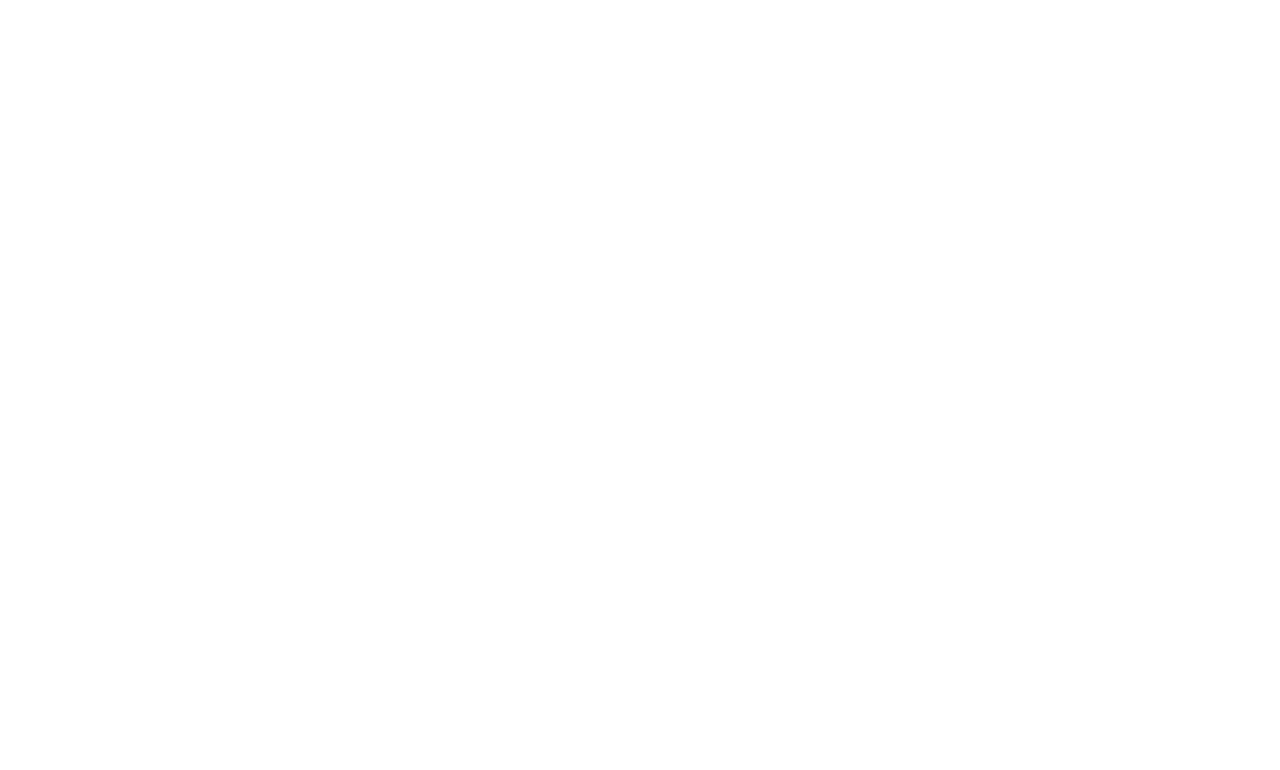
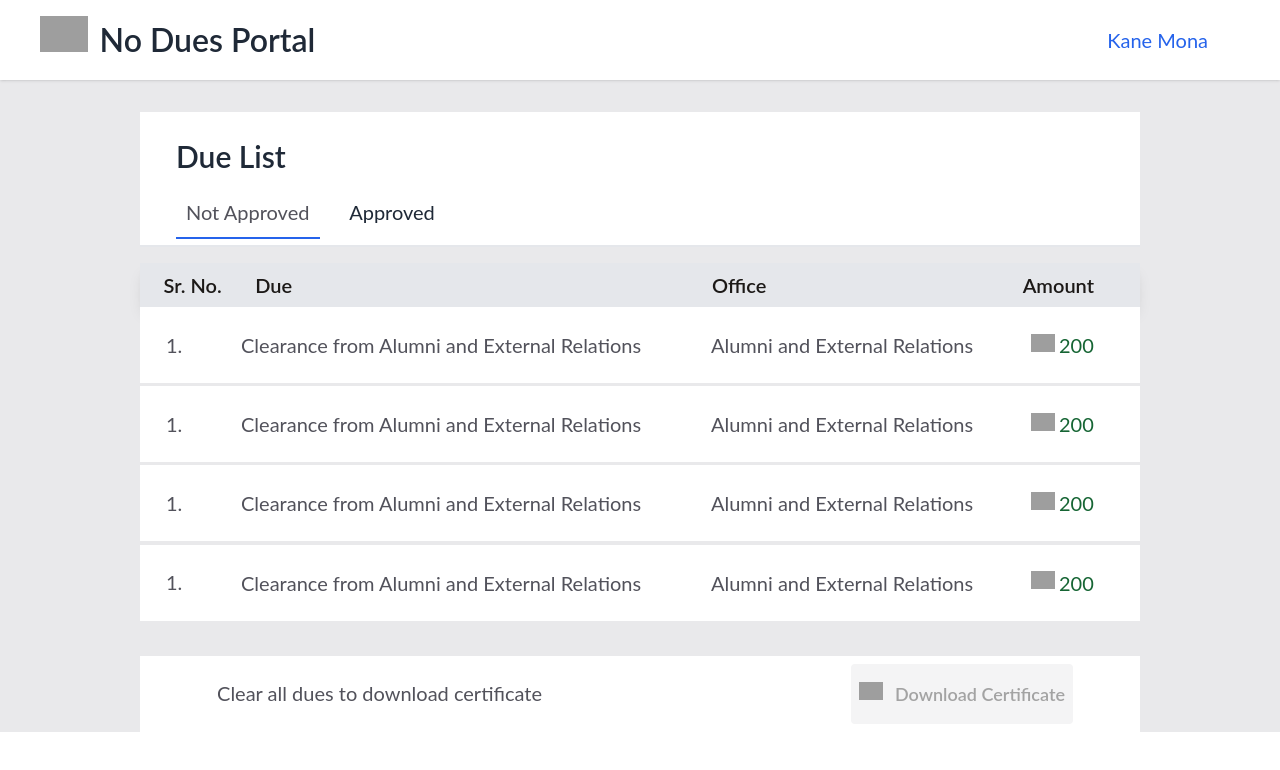
Before and after one commit to swciitg/No-Dues-2024, a React (Create React App) app in the folder frontend/: page /test/nodues/duelist/student in a window 1280 px wide. Before the commit this address had no page. Shown: the top 770 px of the page. Built offline with nearby package versions, Linux system fonts and the light colour scheme; grey boxes are pictures that could not be loaded.

Commit message:
frontend_merge

```diff
--- a/frontend/src/App.js
+++ b/frontend/src/App.js
@@ -1,8 +1,9 @@
 import { BrowserRouter, Route, Routes } from "react-router-dom";
 //import Login from "./pages/login";
-import StudentDashboard from "./pages/studentDashboard"
+import StudentDashboard from "./pages/student/studentDashboard"
 //import RedirectComponent from "./pages/loading";
-import DueList from "./pages/DueListScreen";
+import DueList_Admin from "./pages/admin/DueList_Admin";
+import DueList_Student from "./pages/student/DueList_Student";
 function App() {
   // const url=
 
@@ -15,9 +16,9 @@
 
     {/* <StudentDashboard/> */}
     <Route path='/dashboard' element={<StudentDashboard/>}></Route>
-    <Route path='/duelist' element={<DueList/>}></Route>
+    <Route path='/duelist/admin' element={<DueList_Admin/>}></Route>
+    <Route path='/duelist/student' element={<DueList_Student/>}></Route>
     </Routes></BrowserRouter>
-
   );
 }
 
--- a/frontend/src/components/admin/DueListAdmin/DueListTableRows.js
+++ b/frontend/src/components/admin/DueListAdmin/DueListTableRows.js
@@ -54,7 +54,7 @@
             <span className="flex"> <img src='currency_rupee (1).png'></img>
               <p>{item.amount}</p></span>
 
-            <button className="bg-blue-500 hover:bg-blue-700 text-white font-bold py-2 px-4 rounded-lg md:w-32 mr-8">
+            <button className="bg-blue-500 hover:bg-blue-700 w-fit text-white font-bold py-2 px-2 rounded-lg mr-2">
               Approve
             </button>
           </div>
--- /dev/null
+++ b/frontend/src/components/student/duelist/DueListFooter.js
@@ -0,0 +1,26 @@
+import React from "react";
+
+const DueListFooter = () => {
+  return (
+    <div className="flex justify-center">
+      <div className="w-[1000px] h-[76px] p-4 bg-white justify-center items-center flex">
+        {/* <div className="w-[93px] h-11 p-2.5" /> */}
+        <div className="w-[644px] p-2.5 justify-center items-center gap-2.5 flex">
+          <div className="w-[624px] text-zinc-600 text-xl font-normal font-['Lato'] leading-tight">
+            Clear all dues to download certificate
+          </div>
+        </div>
+        <div className="bg-zinc-100 rounded flex items-center justify-center px-2 gap-3">
+          <div className="w-6 h-6 relative">
+            <img src="Arrow Download.png" alt="" />
+          </div>
+          <div className="text-neutral-400 text-lg font-semibold font-['Lato'] py-4">
+            Download Certificate
+          </div>
+        </div>
+      </div>
+    </div>
+  );
+};
+
+export default DueListFooter;
--- /dev/null
+++ b/frontend/src/components/student/duelist/DueListHeader.js
@@ -0,0 +1,31 @@
+import React from "react";
+
+const DueListHeader = () => {
+  return (
+    <div className="">
+      <div className="w-full h-[5rem] flex px-10 py-8 bg-white shadow justify-between items-center ">
+        <div className="justify-start items-center gap-3 flex">
+          <div className="w-[47.61px] h-12 relative">
+            <div className="w-[47.60px] h-12 left-[0.01px] top-[-0px] absolute">
+              <img src="IIT_Guwahati_Logo 1.png" alt="" />
+            </div>
+          </div>
+          <div className="text-gray-800 text-[32px] font-semibold font-['Lato'] leading-[37.33px]">
+            No Dues Portal
+          </div>
+        </div>
+        <div className="justify-start items-center gap-1 flex">
+          <div className="w-7 h-7 relative" />
+          <div className="justify-start items-center gap-2 flex">
+            <div className="text-blue-600 text-xl font-normal font-['Lato']">
+              Kane Mona
+            </div>
+          </div>
+          <div className="w-7 h-7 relative" />
+        </div>
+      </div>
+    </div>
+  );
+};
+
+export default DueListHeader;
--- /dev/null
+++ b/frontend/src/components/student/duelist/DueListTable.js
@@ -0,0 +1,59 @@
+import React from "react";
+import DueListTableRows from "./DueListTableRows";
+
+const DueListTable = () => {
+  return (
+    <div className="flex flex-col items-center justify-center py-[2rem]">
+      <div className="w-[1000px] flex h-[135px] pl-9 pr-4 pt-5 bg-white border-b-2 border-gray-200 flex-col justify-start items-start gap-2">
+        <div className="text-gray-800 text-[30px] font-semibold font-['Lato'] leading-[48px]">
+          Due List
+        </div>
+        <div className="justify-start items-start inline-flex">
+          <div className="flex-col justify-start items-start inline-flex">
+            <div className="px-2.5 py-3 justify-center items-center gap-2.5 inline-flex">
+              <div className="text-zinc-600 text-xl font-normal font-['Lato'] leading-tight">
+                Not Approved
+              </div>
+            </div>
+            <div className="w-36 h-0.5 relative bg-blue-600" />
+          </div>
+          <div className="flex-col justify-start items-start inline-flex">
+            <div className="px-2.5 py-3 justify-center items-center gap-2.5 inline-flex">
+              <div className="w-[124px] text-center text-gray-800 text-xl font-normal font-['Lato'] leading-tight">
+                Approved
+              </div>
+            </div>
+          </div>
+        </div>
+      </div>
+      <div className="w-[1000px] h-11 bg-gray-200 justify-start items-start flex mt-[1rem] shadow-lg">
+        <div className="w-[108px] h-11 p-2.5 justify-center items-center gap-2.5 flex">
+          <div className="text-stone-900 text-xl font-semibold font-['Lato'] leading-tight">
+            Sr. No.
+          </div>
+        </div>
+        <div className="w-[471px] h-11 p-2.5 justify-start items-center gap-2.5 flex">
+          <div className="text-stone-900 text-xl font-semibold font-['Lato'] leading-tight">
+            Due
+          </div>
+        </div>
+        <div className="w-80 h-11 p-2.5 justify-start items-center gap-2.5 flex">
+          <div className="text-stone-900 text-xl font-semibold font-['Lato'] leading-tight">
+            Office
+          </div>
+        </div>
+        <div className="p-2.5 flex-col justify-center items-start gap-2.5 flex">
+          <div className="justify-start items-center gap-3 flex">
+            <div className="text-stone-900 text-xl font-semibold font-['Lato'] leading-tight">
+              Amount
+            </div>
+            <div className="w-6 h-6 relative" />
+          </div>
+        </div>
+      </div>
+      <DueListTableRows />
+    </div>
+  );
+};
+
+export default DueListTable;
--- /dev/null
+++ b/frontend/src/components/student/duelist/DueListTableRows.js
@@ -0,0 +1,71 @@
+import React from "react";
+
+function DueListTableRows() {
+  const dataArray = [
+    {
+      id: 1,
+      title: "Clearance from Alumni and External Relations",
+      department: "Alumni and External Relations",
+      amount: 200,
+    },
+    {
+      id: 1,
+      title: "Clearance from Alumni and External Relations",
+      department: "Alumni and External Relations",
+      amount: 200,
+    },
+    {
+      id: 1,
+      title: "Clearance from Alumni and External Relations",
+      department: "Alumni and External Relations",
+      amount: 200,
+    },
+    {
+      id: 1,
+      title: "Clearance from Alumni and External Relations",
+      department: "Alumni and External Relations",
+      amount: 200,
+    },
+  ];
+
+  return (
+    <div>
+      {dataArray.map((item) => (
+        <div
+          key={item.id}
+          className="w-[1000px] h-[76px] p-4 bg-white justify-start items-start flex mb-[0.2rem]"
+        >
+          <div className="w-[93px] h-11 p-2.5 justify-center items-center gap-2.5 flex">
+            <div className="w-[55px] text-zinc-600 text-xl font-normal font-['Lato'] leading-tight">
+              {item.id}.
+            </div>
+          </div>
+          <div className="w-[470px] p-2.5 justify-center items-center gap-2.5 flex">
+            <div className="w-[450px] text-zinc-600 text-xl font-normal font-['Lato'] leading-tight">
+              {item.title}
+            </div>
+          </div>
+          <div className="w-80 p-2.5 justify-center items-center gap-2.5 flex">
+            <div className="w-[300px] text-zinc-600 text-xl font-normal font-['Lato'] leading-tight">
+              {item.department}
+            </div>
+          </div>
+          <div className="p-2.5 flex-col justify-start items-start gap-2.5 flex">
+            <div className="justify-start items-center gap-1 flex">
+              <div className="w-6 h-6 relative">
+                <div className="w-6 h-6 left-0 top-0 absolute">
+                  <img src="currency_rupee (1).png" alt="" />
+                </div>
+              </div>
+              <div className="w-20 text-green-800 text-xl font-normal font-['Lato'] leading-tight">
+                {item.amount}
+              </div>
+            </div>
+          </div>
+        </div>
+      ))}
+    </div>
+  );
+}
+
+export default DueListTableRows;
--- a/frontend/src/pages/DueListScreen.js
+++ /dev/null
@@ -1,15 +0,0 @@
-import React from "react";
-import DueListTable from "../components/admin/DueListAdmin/DueListTable";
-import DueListHeader from "../components/admin/DueListAdmin/DueListHeader";
-import DueListFooter from "../components/admin/DueListAdmin/DueListFooter";
-
-function DueList() {
-  return (
-    <div className="bg-[#E9E9EB] h-screen">
-      <DueListHeader />
-      <DueListTable />
-    </div>
-  );
-}
-
-export default DueList;
--- /dev/null
+++ b/frontend/src/pages/admin/DueList_Admin.js
@@ -0,0 +1,15 @@
+import React from "react";
+import DueListTable from "../../components/admin/DueListAdmin/DueListTable";
+import DueListHeader from "../../components/admin/DueListAdmin/DueListHeader";
+import DueListFooter from "../../components/admin/DueListAdmin/DueListFooter";
+
+function DueList_Admin() {
+  return (
+    <div className="bg-[#E9E9EB] h-screen">
+      <DueListHeader />
+      <DueListTable />
+    </div>
+  );
+}
+
+export default DueList_Admin;
--- a/frontend/src/pages/home.js
+++ /dev/null
@@ -1,11 +0,0 @@
-import React from 'react'
-
-function Home() {
-  return (
-    <div>
-
-    </div>
-  )
-}
-
-export default Home
--- /dev/null
+++ b/frontend/src/pages/student/DueList_Student.js
@@ -0,0 +1,15 @@
+import React from "react";
+import DueListTable from "../../components/student/duelist/DueListTable";
+import DueListHeader from "../../components/student/duelist/DueListHeader";
+import DueListFooter from "../../components/student/duelist/DueListFooter";
+function DueList_Student() {
+  return (
+    <div className="bg-[#E9E9EB] h-full">
+      <DueListHeader />
+      <DueListTable />
+      <DueListFooter />
+    </div>
+  );
+}
+
+export default DueList_Student;
--- a/frontend/src/pages/studentDashboard.js
+++ b/frontend/src/pages/student/studentDashboard.js
@@ -1,6 +1,6 @@
 import React from "react";
-import Header from "../components/student/Header";
-import StudentContainer from "../components/student/Container";
+import Header from "../../components/student/Header";
+import StudentContainer from "../../components/student/Container";
 const StudentDashboard = () => {
     return (
         <React.Fragment>
```
Also changed, not shown: 2 other files (tests, documents, lock files or other folders).
